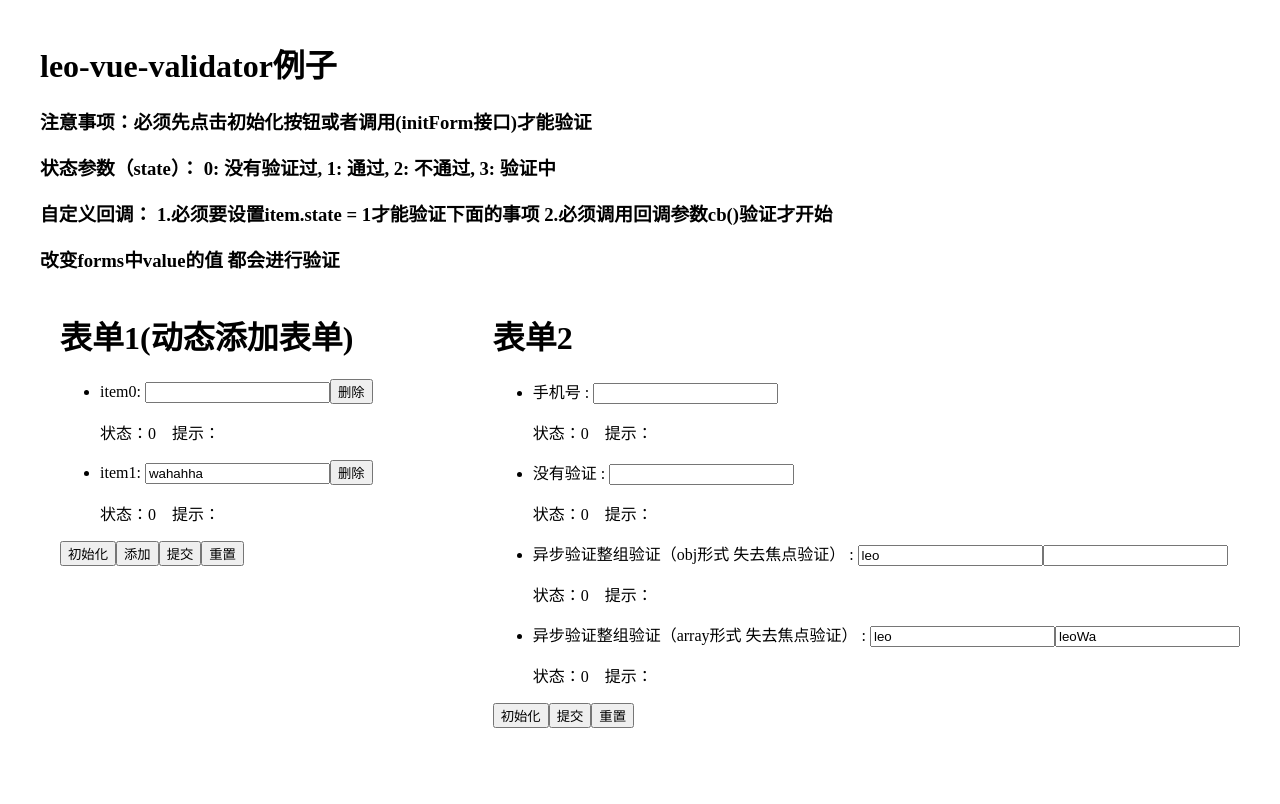
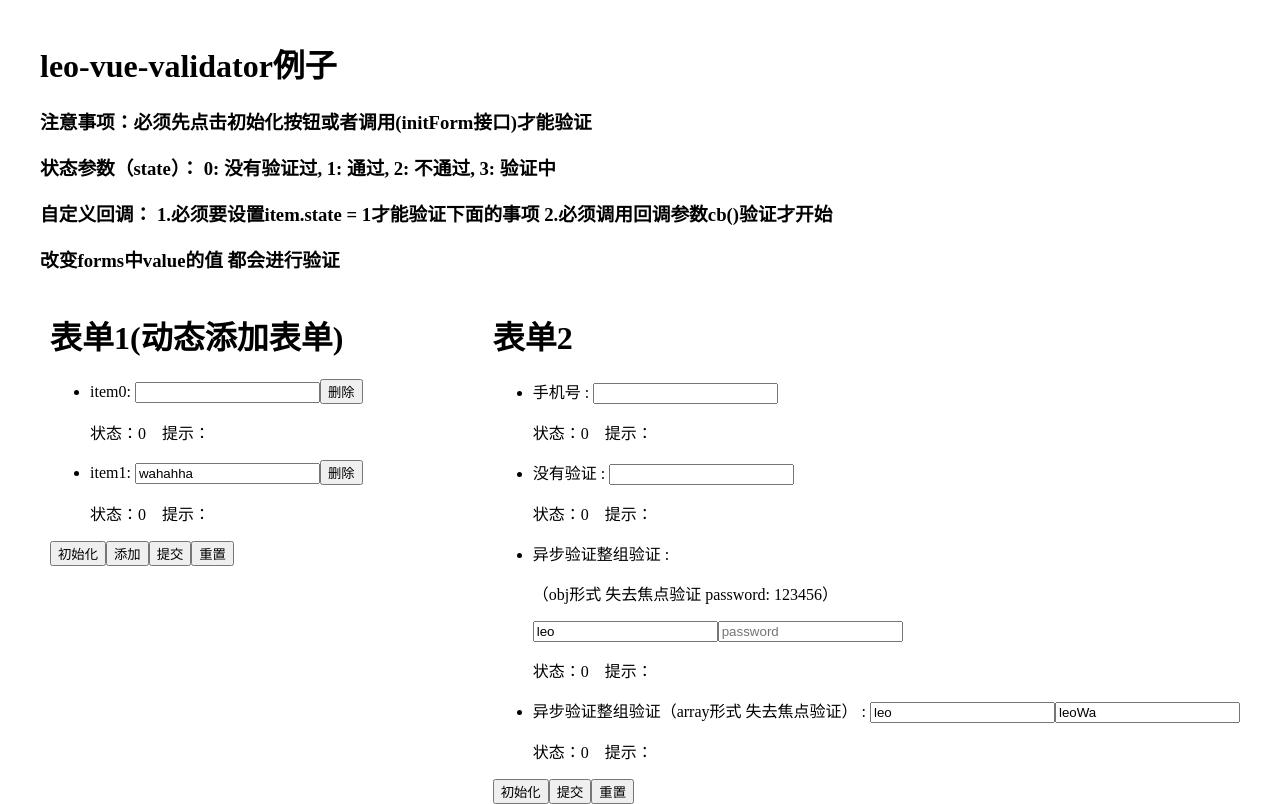
Before and after one commit to LeoHuiyi/leo-vue-validator, a Vue app: page / in a window 1280 px wide. Built offline with nearby package versions, Linux system fonts and the light colour scheme.

Commit message:
update
Signed-off-by: leo <253383559@qq.com>

```diff
--- a/index.html
+++ b/index.html
@@ -1 +1 @@
-<!DOCTYPE html><html><head><meta charset=utf-8><title>leo-validator</title><link href=./dist/static/css/app.4223782857196d9ea33c47f6ef3282e1.css rel=stylesheet></head><body><div id=app></div><script type=text/javascript src=./dist/static/js/manifest.d319ec6b44d74ea1e823.js></script><script type=text/javascript src=./dist/static/js/vendor.4a73257504c8f7229839.js></script><script type=text/javascript src=./dist/static/js/app.52bc22765310ea5bdf47.js></script></body></html>
+<!DOCTYPE html><html><head><meta charset=utf-8><title>leo-validator</title><link href=./dist/static/css/app.4223782857196d9ea33c47f6ef3282e1.css rel=stylesheet></head><body><div id=app></div><script type=text/javascript src=./dist/static/js/manifest.241345e8d438549d7ed5.js></script><script type=text/javascript src=./dist/static/js/vendor.4a73257504c8f7229839.js></script><script type=text/javascript src=./dist/static/js/app.684b0355a8b70fcf490c.js></script></body></html>
--- a/src/App.vue
+++ b/src/App.vue
@@ -17,7 +17,7 @@
         <h3>
             改变forms中value的值 都会进行验证
         </h3>
-        <leo-validator ref="leoForm" :forms="form1" tag="div" class="form1" :style="{paddingLeft: '20px'}">
+        <leo-validator ref="leoForm" :forms="form1" tag="div" class="form1" :style="{paddingLeft: '10px'}">
             <h1>表单1(动态添加表单)</h1>
             <ul class="MoUpFlo_Module MoUpFlo_enterInfo">
                 <li class="clearfix" v-for="(item, index) in form1">
@@ -53,9 +53,10 @@
                 </li>
                 <li class="clearfix">
                     <label>
-                        <span>异步验证整组验证（obj形式 失去焦点验证） : </span>
-                        <input class="infoVal" type="text" v-model.lazy="form2[2]['value']['user']" :disabled="form2[2]['state'] == 3"/>
-                        <input class="infoVal" type="text" v-model.lazy="form2[2]['value']['password']" :disabled="form2[2]['state'] == 3"/>
+                        <span>异步验证整组验证 : </span>
+                        <p>（obj形式 失去焦点验证 password: 123456）</p>
+                        <input class="infoVal" placeholder="user" type="text" v-model.lazy="form2[2]['value']['user']" :disabled="form2[2]['state'] == 3"/>
+                        <input class="infoVal" placeholder="password" type="text" v-model.lazy="form2[2]['value']['password']" :disabled="form2[2]['state'] == 3"/>
                     </label>
                     <p>状态：{{form2[2]['state']}}&nbsp&nbsp&nbsp&nbsp提示：{{form2[2]['msg']}}</p>
                 </li>
```
Also changed, not shown: 8 other files (tests, documents, lock files or other folders).
